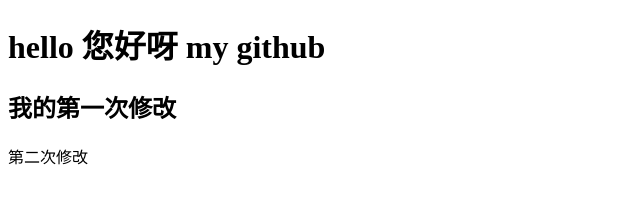
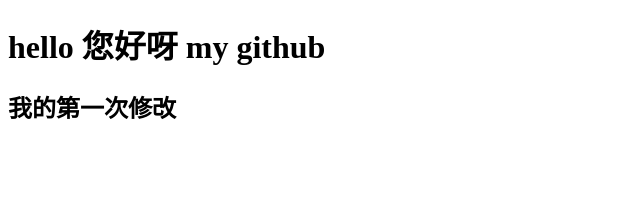
Before and after one commit to JinCaiz/HelloMyHub, a plain HTML site: page index.html in a window 1280 px wide. Shown: the whole page, without its empty margins (0-640 px from the left). Drawn offline with Linux system fonts and the light colour scheme.

Commit message:
dev回滚

```diff
--- a/index.html
+++ b/index.html
@@ -9,6 +9,6 @@
 <body>
   <h1>hello 您好呀 my github</h1>
   <h2>我的第一次修改</h2>
-  <div>第二次修改</div>
+
 </body>
 </html>
```
